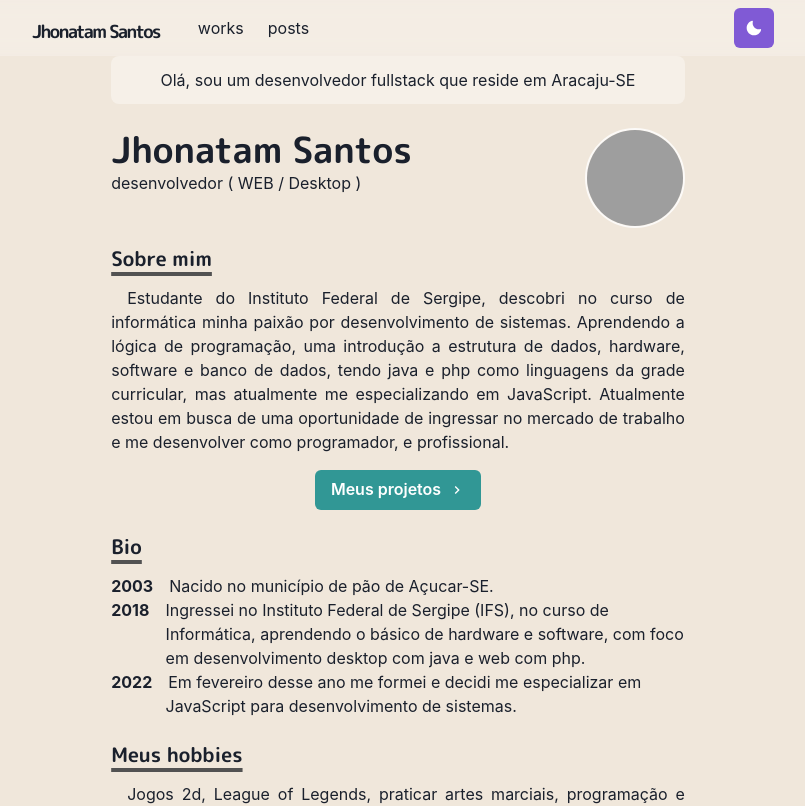
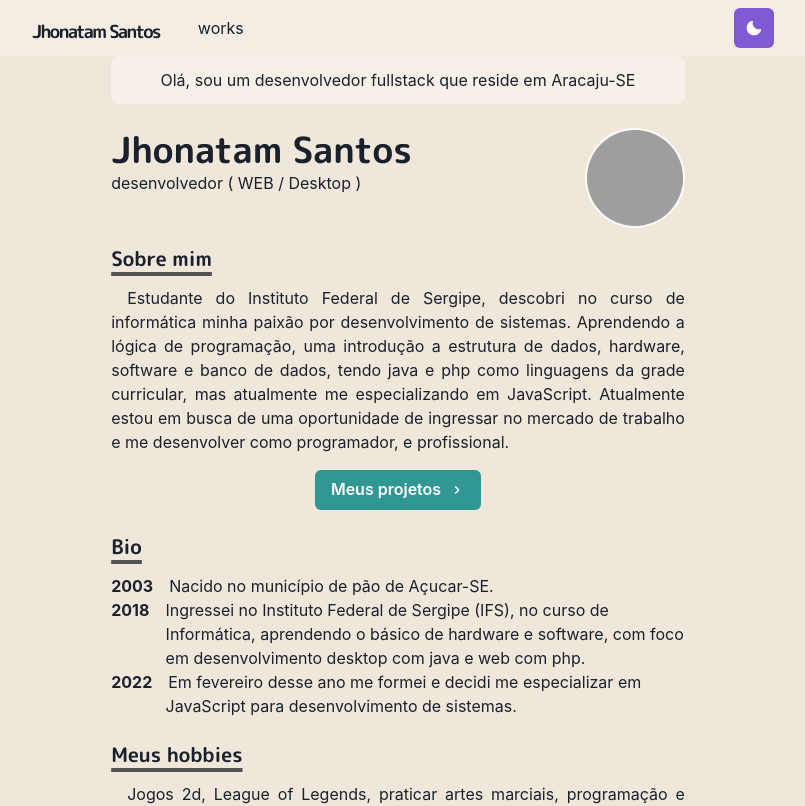
Before and after one commit to Jhonatam-Santos/JhonatamSantos, a Next.js app: page / in a window 1280 px wide. Shown: the top 806 px of the page, without its empty margins (242-1047 px from the left). Built offline with nearby package versions, Linux system fonts and the light colour scheme; grey boxes are pictures that could not be loaded.

Commit message:
delete post frame

```diff
--- a/src/components/navbar.js
+++ b/src/components/navbar.js
@@ -73,9 +73,6 @@ const Navbar = props => {
           <LinkItem href='/works' path={path}>
             works
           </LinkItem>
-          <LinkItem href='/posts' path={path}>
-            posts
-          </LinkItem>
         </Stack>
 
         <Box flex={1} align='right'>
```
